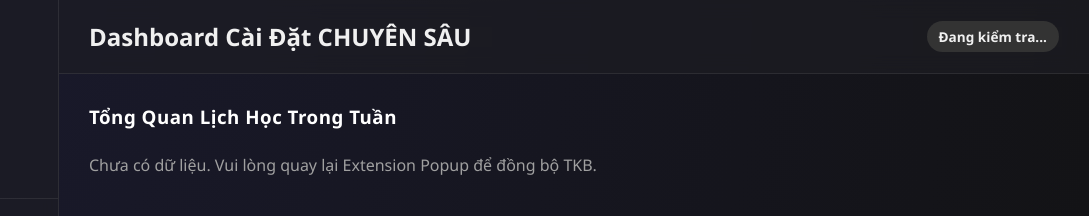
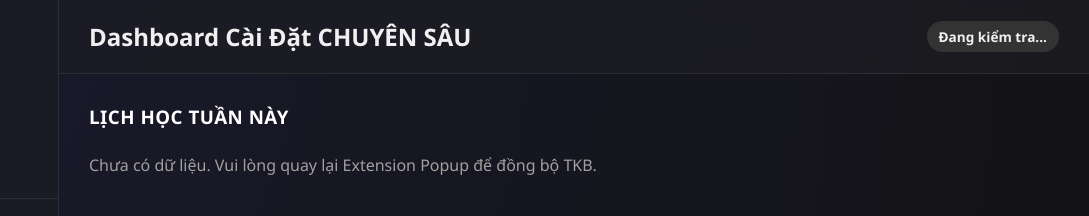
Before and after one commit to hungpixi/UIT-Assistant, a browser extension: page dashboard.html in a window 1280 px wide. Shown: the top 216 px of the page, 191-1280 px from the left. Drawn offline with Linux system fonts and the light colour scheme.

Commit message:
style: sync heading with popup.html

```diff
--- a/dashboard.html
+++ b/dashboard.html
@@ -30,7 +30,7 @@
       <div class="content-area">
         <!-- TAB: SCHEDULE -->
         <section id="tab-schedule" class="tab-pane active">
-          <h3>Tổng Quan Lịch Học Trong Tuần</h3>
+          <h3>LỊCH HỌC TUẦN NÀY</h3>
           <div class="schedule-grid" id="scheduleGrid">
             <!-- Schedule items will be injected here -->
             <p class="text-muted">Đang tải dữ liệu...</p>
```
